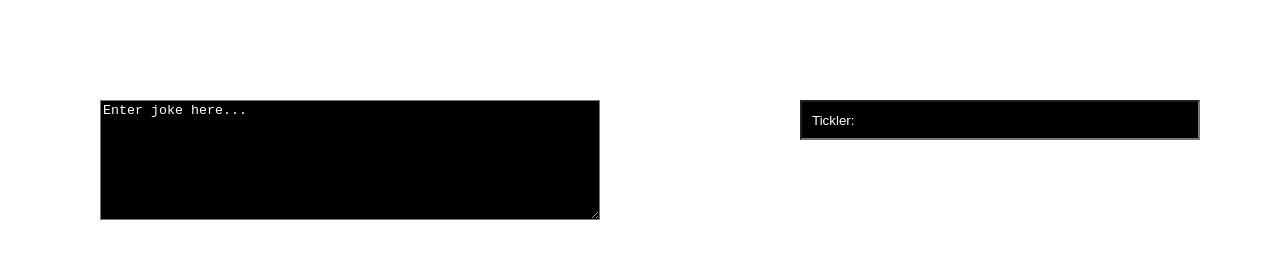
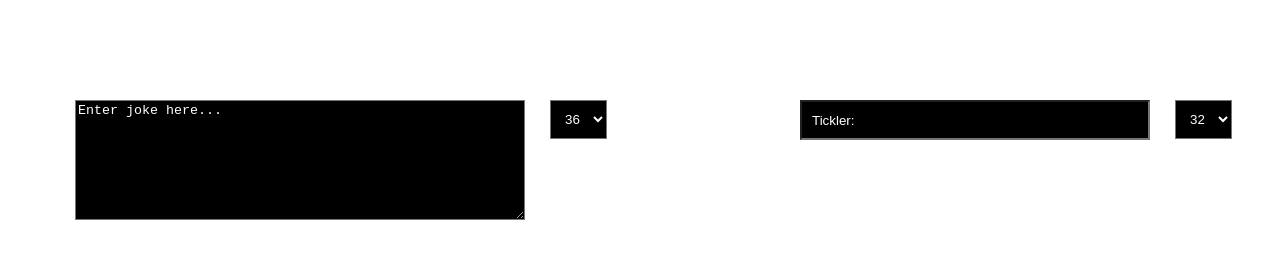
Before and after one commit to nfaizee/nfaizee.github.io, a plain HTML site: page index.html in a window 1280 px wide. Shown: the top 258 px of the page. Drawn offline with nearby package versions, Linux system fonts and the light colour scheme.

Commit message:
Added Size for joke and name

```diff
--- a/index.html
+++ b/index.html
@@ -7,17 +7,17 @@
     display: inline-block;
     float: right;
     top: 100px;
-    left: 100px;
+    left: 75px;
     background: #000;
     color: white;
-	width: 500px;
+	width: 450px;
     height: 120px;
 }
 
 .tickler {
 	position: absolute;
     margin: 0px;
-    width: 400px;
+    width: 350px;
     height: 40px;
     display: inline-block;
     float: right;
@@ -31,9 +31,27 @@
 .download {
 	position: absolute;
     top: 100px;
-    left: 650px;
+    left: 685px;
     color: white;
     padding: 10px;
+}
+
+.jokesizeddl {
+	position: absolute;
+    top: 100px;
+    left: 550px;
+    color: white;
+    padding: 10px;
+	background: black;
+}
+
+.namesizeddl {
+	position: absolute;
+    top: 100px;
+    left: 1175px;
+    color: white;
+    padding: 10px;
+	background: black;
 }
 </style>
 <script src="https://ajax.googleapis.com/ajax/libs/jquery/2.1.1/jquery.min.js"></script>
@@ -41,12 +59,12 @@
 
      // http: //www.html5canvastutorials.com/tutorials/html5-canvas-wrap-text-tutorial/
      function wrapText(context, text, x, y, maxWidth, lineHeight) {
-        var cars = text.split("\n");
+        var jokesword = text.split("\n");
 
-        for (var ii = 0; ii < cars.length; ii++) {
+        for (var ii = 0; ii < jokesword.length; ii++) {
 
             var line = "";
-            var words = cars[ii].split(" ");
+            var words = jokesword[ii].split(" ");
 
             for (var n = 0; n < words.length; n++) {
                 var testLine = line + words[n] + " ";
@@ -72,7 +90,11 @@
 		var canvas = document.getElementById("myCanvas");
 		var context = canvas.getContext("2d");
 
-		<!-- context.clearRect(0, 0, 500, 600); -->
+		var jokeSizeRef = document.getElementById("jokeSize")
+		var jokeFontSize = jokeSizeRef.options[jokeSizeRef.selectedIndex].value;
+
+		var nameSizeRef = document.getElementById("nameSize")
+		var nameFontSize = nameSizeRef.options[nameSizeRef.selectedIndex].value;
 
 		var maxWidth = 1240;
 		var lineHeight = 60;
@@ -93,12 +115,12 @@
 		context.textAlign = "center";
 
 		//refill tickler
-		context.font = 'Bold 38px Blogger Sans';
+		context.font = "Bold "+jokeFontSize+"px Blogger Sans";
         wrapText(context, text, x, y, maxWidth, lineHeight);
 
 		//refill tickler name
-		context.font = "Bold 34px Blogger Sans";
-		context.fillText(document.getElementById("tname").value,640,1240);
+		context.font = "Bold "+nameFontSize+"px Blogger Sans";
+		context.fillText(document.getElementById("tname").value,640,1260);
      }
 
     jQuery(document).ready(function () {
@@ -110,6 +132,32 @@
 		jQuery("#tname").keyup(function () {
              DrawText();
         });
+
+		jQuery("#jokeSize").change(function() {
+             DrawText();
+        });
+
+		jQuery("#nameSize").change(function() {
+             DrawText();
+        });
+
+		var jokesel = document.getElementById('jokeSize');
+		for(var i = 0; i < 100; i++) {
+			var opt = document.createElement('option');
+			opt.innerHTML = i;
+			opt.value = i;
+			jokesel.appendChild(opt);
+		}
+		jokesel.selectedIndex = 36;
+
+		var namesel = document.getElementById('nameSize');
+		for(var i = 0; i < 100; i++) {
+			var opt = document.createElement('option');
+			opt.innerHTML = i;
+			opt.value = i;
+			namesel.appendChild(opt);
+		}
+		namesel.selectedIndex = 32;
     });
 
 
@@ -124,11 +172,12 @@
 <body>
 <div id="demo" style="display:inline-block;">
 	<form>
-		<a id="download" download="triangle.png">
 		<img style="display:none" src="http://i.imgur.com/4pjWhxH.png" align="left" crossorigin="Anonymous"/>
 		<textarea  class="joke" rows="4" cols="50" id="joke" form="usrform" align="right">Enter joke here...</textarea>
+		<select class="jokesizeddl" id="jokeSize"></select>
 		<input class="tickler" type="text" id="tname" value="Tickler: "></input>
-		<a class="download" id="download" download="TinyTickler.jpg" href="" onclick="download_img(this);">Download</a>
+		<select class="namesizeddl" id="nameSize"></select>
+		<a class="download" id="download" download="TinyTickler.png" href="" onclick="download_img(this);">Download</a>
 	</form>
 </div>
 <canvas id="myCanvas" width="1280" height="1280" align="left">
```
